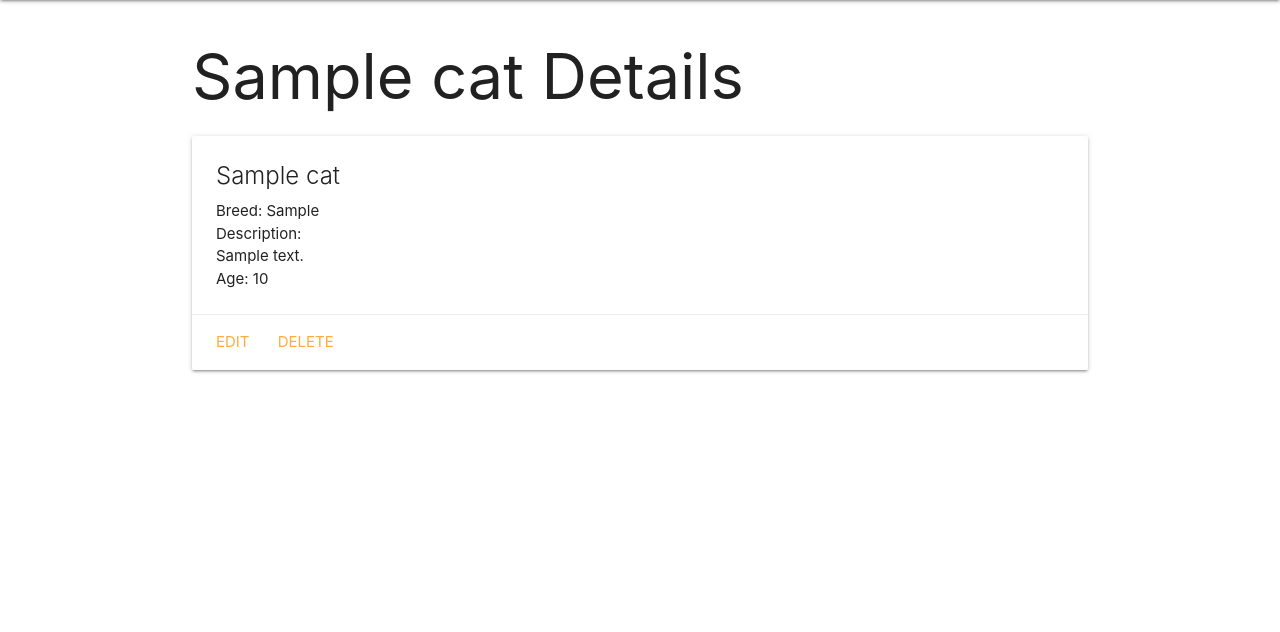
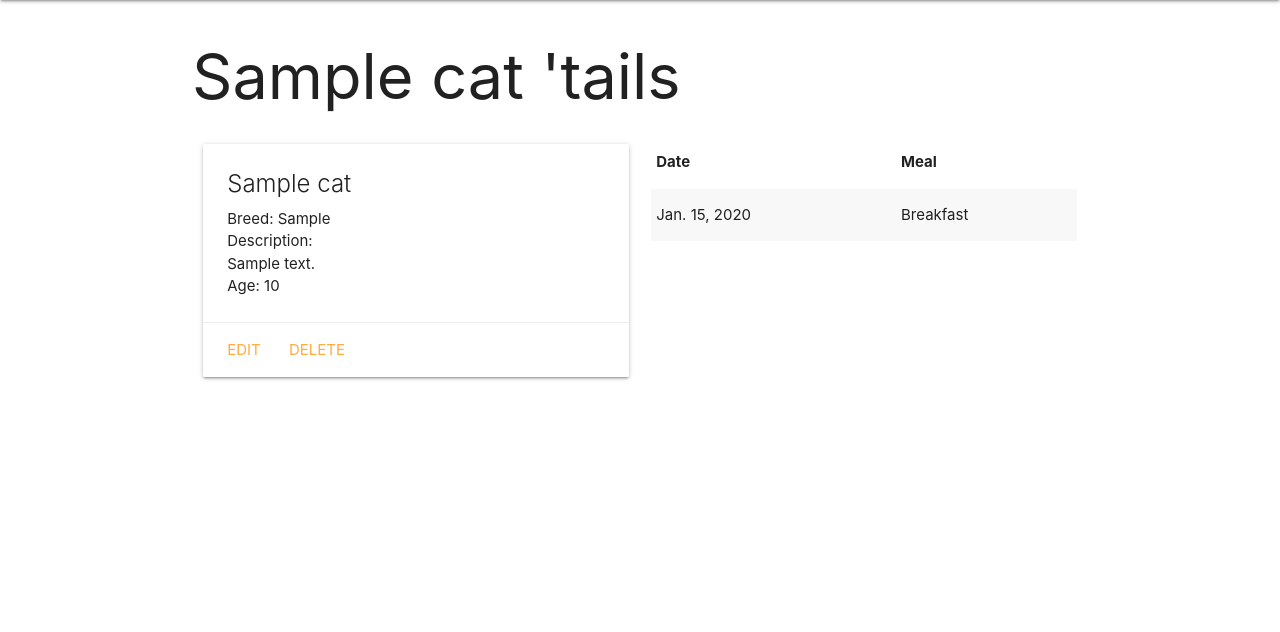
Before and after one commit to estebbins/cat-collector, a Django app: page /cats/1/ in a window 1280 px wide. Shown: the part 64-696 px from the top of the page. Run offline with Django 4.2, Linux system fonts and the light colour scheme; tables that the repository leaves empty hold one stand-in row (values such as "Sample post").

Commit message:
Adds feeding model and read ability on cat detail page for feedings

```diff
--- a/main_app/admin.py
+++ b/main_app/admin.py
@@ -1,4 +1,5 @@
 from django.contrib import admin
-from .models import Cat
+from .models import Cat, Feeding
 # Register your models here.
 admin.site.register(Cat)
+admin.site.register(Feeding)
--- a/main_app/models.py
+++ b/main_app/models.py
@@ -1,5 +1,12 @@
 from django.db import models
 from django.urls import reverse
+
+# A tuple of 2 tuples
+MEALS = (
+    ('B', 'Breakfast'),
+    ('L', 'Lunch'),
+    ('D', 'Dinner'),
+)
 
 # Create your models here.
 class Cat(models.Model):
@@ -13,3 +20,17 @@ class Cat(models.Model):
 
     def get_absolute_url(self):
         return reverse('detail', kwargs = {"cat_id": self.id})
+
+class Feeding(models.Model):
+    date = models.DateField('feeding date')
+    meal = models.CharField(
+        max_length=1,
+        choices = MEALS,
+        default = MEALS[0][0]
+    )
+    cat = models.ForeignKey(Cat, on_delete=models.CASCADE)
+
+    def __str__(self):
+        #This method is coming from django
+        # produced like this: get_<name_of_field>_display()
+        return f"{self.get_meal_display()} on {self.date}"
--- a/main_app/templates/cats/detail.html
+++ b/main_app/templates/cats/detail.html
@@ -1,6 +1,8 @@
 {% extends 'base.html' %}
 {% block content %}
-    <h1>{{ cat.name }} Details</h1>
+    <h1>{{ cat.name }} 'tails</h1>
+    <div class="row">
+        <div class="col s6">
             <div class="card">
                 <div class="card-content">
                     <span class="card-title">{{ cat.name }}</span>
@@ -17,4 +19,21 @@
                     <a href="{% url 'cats_delete' cat.id %}">Delete</a>
                 </div>
             </div>
+        </div>
+        <div class="col s6">
+            <table class="striped">
+                <thead>
+                    <tr><th>Date</th><th>Meal</th></tr>
+                </thead>
+                <tbody>
+                    {% for feeding in cat.feeding_set.all %}
+                        <tr>
+                            <td>{{feeding.date}}</td>
+                            <td>{{feeding.get_meal_display}}</td>
+                        </tr>
+                    {% endfor %}
+                </tbody>
+            </table>
+        </div>
+    </div>
 {% endblock %}
```
Also changed, not shown: main_app/migrations/0002_feeding.py (added). Lines whose indentation alone changed are shown as unchanged.
